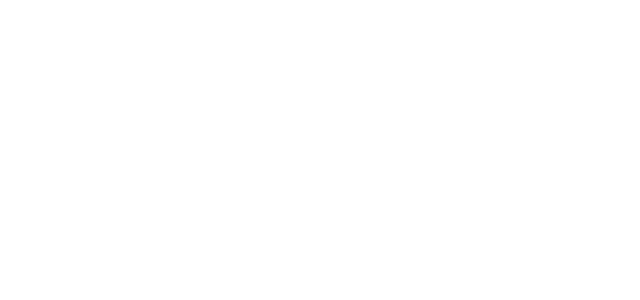
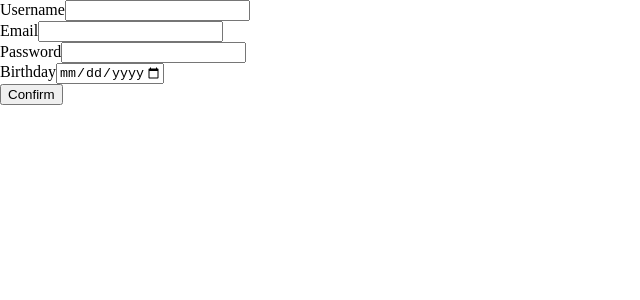
Before and after one commit to antonioclp/Projeto-Y, a React (Vite) app: page /register in a window 1280 px wide. Before the commit this address had no page. Shown: the top 300 px of the page, without its empty margins (0-640 px from the left). Built offline with nearby package versions, Linux system fonts and the light colour scheme.

Commit message:
feat: implementação inicial da página de registro e adição da função GetDate

```diff
--- a/src/App.jsx
+++ b/src/App.jsx
@@ -3,6 +3,7 @@
 
 // Pages
 import Login from "./pages/Login";
+import Register from "./pages/Register";
 
 // Styles
 import "./styles/Reset.css";
@@ -12,6 +13,7 @@
     <BrowserRouter>
       <Routes>
         <Route exact path="/" element={<Login />} />
+        <Route path="/register" element={<Register />} />
       </Routes>
     </BrowserRouter>
   );
--- /dev/null
+++ b/src/pages/Register.jsx
@@ -0,0 +1,40 @@
+import React, { useEffect, useState } from "react";
+
+// Utils
+import getDate from "../utils/GetDate";
+
+export default function Register() {
+  const [date, setDate] = useState();
+  const [userInfo, setInfo] = useState();
+
+  useEffect(() => {
+    setDate(getDate);
+  }, []);
+
+  return (
+    <main>
+      <form>
+        <div>
+          <label htmlFor="inputName">Username</label>
+          <input type="text" id="inputName" name="name" />
+        </div>
+        <div>
+          <label htmlFor="inputEmail">Email</label>
+          <input type="text" id="inputEmail" name="email" />
+        </div>
+        <div>
+          <label htmlFor="inputPassword">Password</label>
+          <input type="password" id="inputPassword" name="password" />
+        </div>
+        <div>
+          <label htmlFor="inputDate">Birthday</label>
+          <input type="date" id="inputDate" min="1925-01-01" max={date} name="birthDate" />
+        </div>
+        <div>
+          <label></label>
+          <button>Confirm</button>
+        </div>
+      </form>
+    </main>
+  );
+}
--- /dev/null
+++ b/src/utils/GetDate.js
@@ -0,0 +1,10 @@
+export default function getDate() {
+  const date = new Date();
+  const year = date.getFullYear();
+  const month = String(date.getMonth() + 1).padStart(2, "0");
+  const day = String(date.getDate()).padStart(2, "0");
+
+  const formattedDate = `${year}-${month}-${day}`;
+
+  return formattedDate;
+}
```
